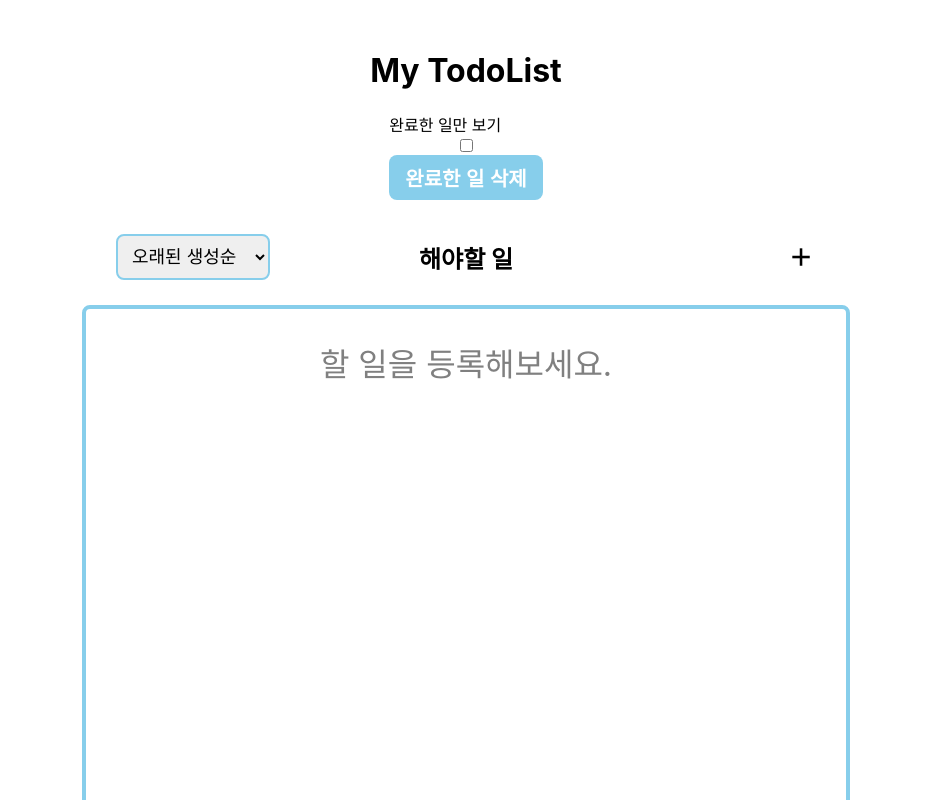
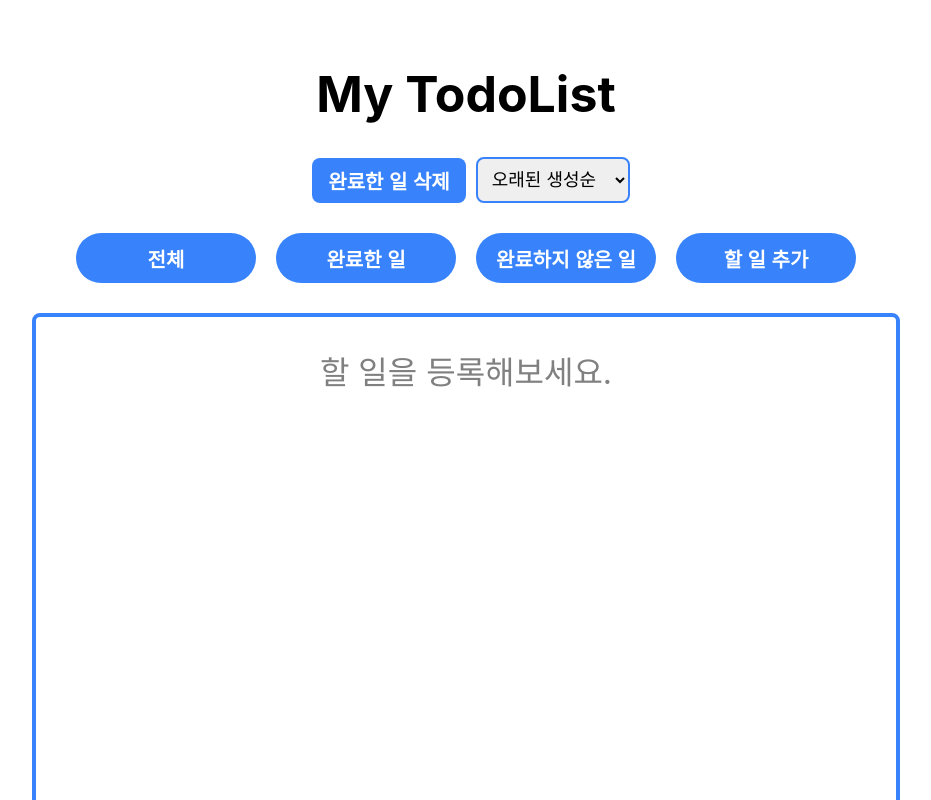
Before and after one commit to 2Junsu/React-TodoList, a React (Create React App) app: page / in a window 1280 px wide. Shown: the top 800 px of the page, without its empty margins (174-1105 px from the left). Built offline with nearby package versions, Linux system fonts and the light colour scheme.

Commit message:
design: mainColor 변경 및 메인 페이지 UI 수정

```diff
--- a/src/components/Todo.js
+++ b/src/components/Todo.js
@@ -4,7 +4,7 @@ import { useNavigate } from "react-router-dom"
 import { useDispatch, useSelector } from "react-redux"
 import { changeCheck, deleteTodo } from "../redux/reducer/todo"
 import $ from "jquery"
-import { Tag } from "../elements"
+import { Button, Tag } from "../elements"
 
 const Todo = (props) => {
   const id = props.id
@@ -69,22 +69,19 @@ const Todo = (props) => {
     >
       <Container>
         <Left>
-          <Checkbox
-            type="checkbox"
-            id={props.checkId}
-            onChange={handleCheck}
-            checked={check}
-          />
           <TitleDeadline>
-            <TitleContainer onClick={onClick}>
+            <TitleContainer check={check}>
               <Title>{data.title}</Title>
             </TitleContainer>
             <Deadline>
-              {data.deadline.slice(0, -12).replaceAll("/", ".")}
+              {data.deadline.split(",")[0].replaceAll("/", ".")}
             </Deadline>
           </TitleDeadline>
         </Left>
         <Buttons>
+          <div
+            style={{ marginRight: 15, display: "flex", alignItems: "center" }}
+          >
             <EditImg
               onClick={editElement}
               src={require("../assets/images/edit.png")}
@@ -92,6 +89,13 @@ const Todo = (props) => {
             <DeleteImg
               onClick={deleteElement}
               src={require("../assets/images/delete.png")}
+            />
+          </div>
+          <Checkbox
+            type="checkbox"
+            id={props.checkId}
+            onChange={handleCheck}
+            checked={check}
           />
         </Buttons>
       </Container>
@@ -106,25 +110,34 @@ const Todo = (props) => {
           />
         ))}
       </Tags>
+      <Detail>
+        <Button onClick={onClick}>자세히</Button>
+      </Detail>
     </Wrap>
   )
 }
-const Wrap = styled.div`
+const Wrap = styled.details`
   display: flex;
   flex-direction: column;
+  align-items: center;
   border: 2px solid
     ${(props) =>
-      props.check ? props.completeColor : props.isSoon ? "red" : "skyblue"};
+      props.check
+        ? props.completeColor
+        : props.isSoon
+        ? "red"
+        : props.theme.mainColor};
   color: ${(props) => (props.check ? props.completeColor : "black")};
   border-radius: 8px;
   width: 700px;
   padding: 15px;
   margin: 5px 0px;
 `
-const Container = styled.div`
+const Container = styled.summary`
   display: flex;
   justify-content: space-between;
   align-items: center;
+  cursor: pointer;
 `
 const Tags = styled.div`
   display: flex;
@@ -136,6 +149,7 @@ const Left = styled.div`
 `
 const Buttons = styled.div`
   display: flex;
+  align-items: center;
 `
 const EditImg = styled.img`
   width: 25px;
@@ -158,6 +172,7 @@ const TitleDeadline = styled.div`
   align-items: center;
 `
 const TitleContainer = styled.div`
+  text-decoration: ${(props) => (props.check ? "line-through" : "")};
   width: 450px;
   margin-left: 10px;
   overflow: auto;
@@ -174,4 +189,10 @@ const Deadline = styled.span`
   font-size: 16px;
   color: gray;
 `
+const Detail = styled.div`
+  width: 100%;
+  display: flex;
+  justify-content: center;
+  margin-top: 10px;
+`
 export default Todo
--- a/src/elements/Button.js
+++ b/src/elements/Button.js
@@ -1,20 +1,24 @@
-import React from 'react'
-import styled from 'styled-components'
+import React from "react"
+import styled from "styled-components"
 
 const Button = (props) => {
-  const { children, margin, onClick } = props
-  return <Btn {...props}>{children}</Btn>
+  const { children, margin, onClick, name } = props
+  return (
+    <Btn onClick={onClick} name={name} {...props}>
+      {children}
+    </Btn>
+  )
 }
 
 Button.defaultProps = {
-  margin: '0px',
+  margin: "0px",
   onClick: () => {},
 }
 
 const Btn = styled.button`
   margin: ${(props) => props.margin};
   padding: 8px 16px;
-  background-color: skyblue;
+  background-color: ${(props) => props.theme.mainColor};
   border: none;
   border-radius: 8px;
   color: white;
@@ -23,5 +27,8 @@ const Btn = styled.button`
   &:hover {
     cursor: pointer;
   }
+  .clicked {
+    background-color: goldenrod;
+  }
 `
 export default Button
--- a/src/elements/Header.js
+++ b/src/elements/Header.js
@@ -1,8 +1,8 @@
-import React from 'react'
-import styled from 'styled-components'
-import { useNavigate } from 'react-router-dom'
-import { useDispatch } from 'react-redux'
-import { clearTags } from '../redux/reducer/todo'
+import React from "react"
+import styled from "styled-components"
+import { useNavigate } from "react-router-dom"
+import { useDispatch } from "react-redux"
+import { clearTags } from "../redux/reducer/todo"
 
 const Header = (props) => {
   const type = props.type
@@ -13,16 +13,16 @@ const Header = (props) => {
     <Text
       onClick={() => {
         //등록 및 수정 페이지에서만 동작
-        if (type === 'add' || type === 'edit') {
+        if (type === "add" || type === "edit") {
           if (
             window.confirm(
-              '입력 중인 내용이 삭제되고, 메인 페이지로 이동합니다.',
+              "입력 중인 내용이 삭제되고, 메인 페이지로 이동합니다."
             )
           ) {
-            navigate('/')
+            navigate("/")
             dispatch(clearTags())
           }
-        } else navigate('/')
+        } else navigate("/")
       }}
     >
       My TodoList
@@ -31,6 +31,7 @@ const Header = (props) => {
 }
 
 const Text = styled.h1`
+  font-size: 50px;
   &:hover {
     cursor: pointer;
   }
--- a/src/pages/Detail.js
+++ b/src/pages/Detail.js
@@ -1,8 +1,8 @@
-import React from 'react'
-import styled from 'styled-components'
-import { Header, Tag } from '../elements'
-import { useParams } from 'react-router-dom'
-import { useSelector } from 'react-redux'
+import React from "react"
+import styled from "styled-components"
+import { Header, Tag } from "../elements"
+import { useParams } from "react-router-dom"
+import { useSelector } from "react-redux"
 
 const Detail = (props) => {
   const type = props.type
@@ -16,23 +16,23 @@ const Detail = (props) => {
       <Header type={type} />
       <Container>
         <Deadline>
-          마감 목표일 : {data.deadline.slice(0, -12).replaceAll('/', '.')}
+          마감 목표일 : {data.deadline.slice(0, -12).replaceAll("/", ".")}
         </Deadline>
         <Title>{data.title}</Title>
         <DateContainer>
-          <Date>생성일 : {data.date.replaceAll('/', '.')}</Date>
-          <EditDate>수정일 : {data.editDate.replaceAll('/', '.')}</EditDate>
+          <Date>생성일 : {data.date.replaceAll("/", ".")}</Date>
+          <EditDate>수정일 : {data.editDate.replaceAll("/", ".")}</EditDate>
           <CompleteDate>
             {isCompleted
-              ? `완료일 : ${completedTime.replaceAll('/', '.')}`
-              : '아직 완료하지 않은 일입니다.'}
+              ? `완료일 : ${completedTime.replaceAll("/", ".")}`
+              : "아직 완료하지 않은 일입니다."}
           </CompleteDate>
         </DateContainer>
         <ContentContainer>
           <Content>{data.content}</Content>
         </ContentContainer>
         <TagContainer>
-          <span style={{ fontSize: 24, fontWeight: 'bold' }}>태그</span>
+          <span style={{ fontSize: 24, fontWeight: "bold" }}>태그</span>
           <Tags>
             {data.tags.map((data) => (
               <Tag
@@ -61,7 +61,7 @@ const Container = styled.div`
   width: 60%;
   margin-top: 30px;
   padding: 30px;
-  border: 2px solid skyblue;
+  border: 2px solid ${(props) => props.theme.mainColor};
   border-radius: 8px;
 `
 const Title = styled.span`
--- a/src/pages/EditTodo.js
+++ b/src/pages/EditTodo.js
@@ -1,13 +1,13 @@
-import React, { useState, useEffect } from 'react'
-import styled from 'styled-components'
-import { Header, Tag, Button } from '../elements'
-import { useParams } from 'react-router-dom'
-import { useSelector, useDispatch } from 'react-redux'
-import DatePicker from 'react-datepicker'
-import { Modal, TagModal } from '../components'
-import $ from 'jquery'
-import { addTag, changeModal, editTodo } from '../redux/reducer/todo'
-import { useNavigate } from 'react-router-dom'
+import React, { useState, useEffect } from "react"
+import styled from "styled-components"
+import { Header, Tag, Button } from "../elements"
+import { useParams } from "react-router-dom"
+import { useSelector, useDispatch } from "react-redux"
+import DatePicker from "react-datepicker"
+import { Modal, TagModal } from "../components"
+import $ from "jquery"
+import { addTag, changeModal, editTodo } from "../redux/reducer/todo"
+import { useNavigate } from "react-router-dom"
 
 const EditTodo = (props) => {
   const type = props.type
@@ -19,13 +19,13 @@ const EditTodo = (props) => {
   const tags = useSelector((state) => state.reducer.tags)
   const modalTitleOpen = useSelector((state) => state.reducer.modalOpen.title)
   const modalContentOpen = useSelector(
-    (state) => state.reducer.modalOpen.content,
+    (state) => state.reducer.modalOpen.content
   )
   const tagModalOpen = useSelector((state) => state.reducer.modalOpen.tag)
 
   //최종 변경 시 리덕스에 저장될 값
-  const [title, setTitle] = useState(localStorage.getItem('changeTitle'))
-  const [content, setContent] = useState(localStorage.getItem('changeContent'))
+  const [title, setTitle] = useState(localStorage.getItem("changeTitle"))
+  const [content, setContent] = useState(localStorage.getItem("changeContent"))
   const [date, setDate] = useState(new Date()) //변경된 마감 목표일
   const [isCalOpened, setIsCalOpened] = useState(false)
 
@@ -51,36 +51,36 @@ const EditTodo = (props) => {
       title,
       content,
       tags,
-      deadline: date.toLocaleString('en', { timeZone: 'Asia/Seoul' }),
-      editDate: new Date().toLocaleString('en', { timeZone: 'Asia/Seoul' }),
+      deadline: date.toLocaleString("en", { timeZone: "Asia/Seoul" }),
+      editDate: new Date().toLocaleString("en", { timeZone: "Asia/Seoul" }),
     }
     dispatch(editTodo(submitData))
-    alert('수정이 완료되었습니다.')
+    alert("수정이 완료되었습니다.")
 
-    localStorage.setItem('changeTitle', '')
-    localStorage.setItem('changeContent', '')
-    navigate('/')
+    localStorage.setItem("changeTitle", "")
+    localStorage.setItem("changeContent", "")
+    navigate("/")
     window.location.reload()
   }
 
   const cancel = () => {
     //수정 취소
-    localStorage.setItem('changeTitle', '')
-    localStorage.setItem('changeContent', '')
-    navigate('/')
+    localStorage.setItem("changeTitle", "")
+    localStorage.setItem("changeContent", "")
+    navigate("/")
   }
 
   useEffect(() => {
     //마감 목표일 변경 클릭 시 달력 UI open
-    if (isCalOpened) $('#calendar').show()
-    else $('#calendar').hide()
+    if (isCalOpened) $("#calendar").show()
+    else $("#calendar").hide()
   }, [isCalOpened])
 
   useEffect(() => {
     //처음 랜더링될 때 로컬스토리지 값 설정
     //tag 변경을 위해 리덕스에 접근
-    localStorage.setItem('changeTitle', data.title)
-    localStorage.setItem('changeContent', data.content)
+    localStorage.setItem("changeTitle", data.title)
+    localStorage.setItem("changeContent", data.content)
 
     data.tags.forEach((data) => {
       dispatch(addTag(data))
@@ -90,11 +90,11 @@ const EditTodo = (props) => {
   useEffect(() => {
     //로컬스토리지 값이 바뀔 때마다(제목이나 설명을 변경할 때마다)
     //화면에 보이는 값 변경
-    setTitle(localStorage.getItem('changeTitle'))
-    setContent(localStorage.getItem('changeContent'))
+    setTitle(localStorage.getItem("changeTitle"))
+    setContent(localStorage.getItem("changeContent"))
   }, [
-    localStorage.getItem('changeTitle'),
-    localStorage.getItem('changeContent'),
+    localStorage.getItem("changeTitle"),
+    localStorage.getItem("changeContent"),
   ])
 
   return (
@@ -115,7 +115,7 @@ const EditTodo = (props) => {
           <Button
             margin="0px 10px"
             onClick={() => {
-              openModal('title')
+              openModal("title")
             }}
           >
             할 일 제목 변경
@@ -134,7 +134,7 @@ const EditTodo = (props) => {
         <div style={{ marginTop: 20 }}>
           <Button
             onClick={() => {
-              openModal('content')
+              openModal("content")
             }}
           >
             상세설명 변경
@@ -151,11 +151,11 @@ const EditTodo = (props) => {
         </div>
         <TagContainer>
           <ChangeView>
-            <span style={{ fontSize: 24, fontWeight: 'bold' }}>태그</span>
+            <span style={{ fontSize: 24, fontWeight: "bold" }}>태그</span>
             <Button
               margin="0px 10px"
               onClick={() => {
-                openModal('tag')
+                openModal("tag")
               }}
             >
               태그 추가
@@ -199,7 +199,7 @@ const Container = styled.div`
   width: 60%;
   margin-top: 30px;
   padding: 30px;
-  border: 2px solid skyblue;
+  border: 2px solid ${(props) => props.theme.mainColor};
   border-radius: 8px;
 `
 const ChangeView = styled.div`
--- a/src/pages/Main.js
+++ b/src/pages/Main.js
@@ -1,10 +1,10 @@
 import React, { useState, useEffect } from "react"
 import styled from "styled-components"
-import { Todo, CompletedTodo } from "../components"
+import { Todo } from "../components"
 import { Header, Button } from "../elements"
 import { useNavigate } from "react-router-dom"
 import { useDispatch, useSelector } from "react-redux"
-import { deleteCompletedTodo, filterOnlyCompleted } from "../redux/reducer/todo"
+import { deleteCompletedTodo } from "../redux/reducer/todo"
 import $ from "jquery"
 
 const Main = (props) => {
@@ -13,35 +13,15 @@ const Main = (props) => {
   const dispatch = useDispatch()
   const todoList = useSelector((state) => state.reducer.todoList)
   const [showTodoList, setShowTodoList] = useState(todoList) //필터링에 따라 화면에 보여질 실제 투두리스트
-  const [completeIsChecked, setCompleteIsChecked] = useState(false)
-  const completedList = useSelector((state) => state.reducer.completedList)
+  const [showType, setShowType] = useState("all")
   const allTags = useSelector((state) => state.reducer.allTags)
   const allTagsName = allTags.map((data) => data.name) //전체 태그의 이름만을 저장할 배열
   const set = new Set(allTagsName) //태그명 중복을 없애기 위해 배열을 set 객체로 변환
   const filterTags = [...set].sort() //set 객체를 다시 배열로 변환
 
-  // const [isAll, setIsAll] = useState(true)
-  // const [isCompleted, setIsCompleted] = useState(false)
-
-  console.log(showTodoList)
   const onClick = () => {
     navigate("/add")
   }
-
-  // const seeAll = () => {
-  //   //전체 할 일 보기
-  //   setIsAll(true)
-  //   if (isCompleted) setIsCompleted(false)
-  //   $("#filter").show()
-  // }
-
-  // const onlyCompleted = () => {
-  //   //완료한 일만 보기
-  //   setIsCompleted(true)
-  //   if (isAll) setIsAll(false)
-  //   dispatch(filterOnlyCompleted())
-  //   $("#filter").hide()
-  // }
 
   const deleteCompleted = () => {
     //완료한 일이 존재하면 일괄 삭제
@@ -117,6 +97,11 @@ const Main = (props) => {
     }
   }
 
+  //전체, 완료한 일, 완료하지 않은 일
+  const changeShowType = (e) => {
+    setShowType(e.target.name)
+  }
+
   useEffect(() => {
     $("#filter").show()
     $("#tagFilter").hide()
@@ -130,33 +115,7 @@ const Main = (props) => {
     <Container>
       <Header type={type} />
       <Buttons>
-        {/* <FilterBtn onClick={seeAll}>전체 할 일 보기</FilterBtn>
-        <FilterBtn onClick={onlyCompleted}>완료한 일만 보기</FilterBtn> */}
-        <span>완료한 일만 보기</span>
-        <input
-          type="checkbox"
-          checked={completeIsChecked}
-          onChange={() => {
-            setCompleteIsChecked(!completeIsChecked)
-          }}
-        />
         <DeleteBtn onClick={deleteCompleted}>완료한 일 삭제</DeleteBtn>
-      </Buttons>
-      <ListView>
-        <ListHeader>
-          <TagFilter
-            id="tagFilter"
-            onChange={onTagSelected}
-            defaultValue="default"
-          >
-            <option value="default">전체</option>
-            {filterTags &&
-              filterTags.map((data, idx) => (
-                <option key={idx} value={data}>
-                  {data}
-                </option>
-              ))}
-          </TagFilter>
         <Filter
           id="filter"
           onChange={onOptionSelected}
@@ -168,8 +127,42 @@ const Main = (props) => {
           <option value="recentDeadline">마감일 빠른 순</option>
           <option value="tag">태그 별</option>
         </Filter>
-          <Text>해야할 일</Text>
-          <Write src={require("../assets/images/add.png")} onClick={onClick} />
+        <TagFilter
+          id="tagFilter"
+          onChange={onTagSelected}
+          defaultValue="default"
+        >
+          <option value="default">전체 태그</option>
+          {filterTags &&
+            filterTags.map((data, idx) => (
+              <option key={idx} value={data}>
+                {data}
+              </option>
+            ))}
+        </TagFilter>
+      </Buttons>
+      <ListView>
+        <ListHeader>
+          <OptionButton margin="0px 10px" name="all" onClick={changeShowType}>
+            전체
+          </OptionButton>
+          <OptionButton
+            margin="0px 10px"
+            name="complete"
+            onClick={changeShowType}
+          >
+            완료한 일
+          </OptionButton>
+          <OptionButton
+            margin="0px 10px"
+            name="incomplete"
+            onClick={changeShowType}
+          >
+            완료하지 않은 일
+          </OptionButton>
+          <OptionButton onClick={onClick} margin="0px 10px">
+            할 일 추가
+          </OptionButton>
         </ListHeader>
         <ListContent>
           {todoList.length === 0 ? (
@@ -184,7 +177,18 @@ const Main = (props) => {
                 할 일을 등록해보세요.
               </span>
             </div>
-          ) : completeIsChecked ? (
+          ) : showType === "all" ? (
+            showTodoList &&
+            showTodoList.map((data, idx) => (
+              <Todo
+                key={idx}
+                id={data.id}
+                idx={idx}
+                checkId={"check" + data.id}
+                completeColor="#dddddd"
+              />
+            ))
+          ) : showType === "complete" ? (
             showTodoList &&
             showTodoList.map((data, idx) =>
               data.isCompleted ? (
@@ -199,7 +203,8 @@ const Main = (props) => {
             )
           ) : (
             showTodoList &&
-            showTodoList.map((data, idx) => (
+            showTodoList.map((data, idx) =>
+              !data.isCompleted ? (
                 <Todo
                   key={idx}
                   id={data.id}
@@ -207,32 +212,9 @@ const Main = (props) => {
                   checkId={"check" + data.id}
                   completeColor="#dddddd"
                 />
-            ))
+              ) : null
+            )
           )}
-          {/* {completedList.length === 0 ? (
-            <div
-              style={{
-                width: "100%",
-                display: "flex",
-                justifyContent: "center",
-              }}
-            >
-              <span style={{ fontSize: 32, color: "gray" }}>
-                아직 완료한 일이 없습니다.
-              </span>
-            </div>
-          ) : (
-            isCompleted &&
-            completedList &&
-            completedList.map((data, idx) => (
-              <CompletedTodo
-                id={data.id}
-                idx={idx}
-                checkId={"completedCheck" + data.id}
-                completeColor="#dddddd"
-              />
-            ))
-          )} */}
         </ListContent>
       </ListView>
     </Container>
@@ -253,7 +235,7 @@ const ListView = styled.div`
   align-items: center;
 `
 const ListHeader = styled.div`
-  width: 700px;
+  width: 800px;
   display: flex;
   justify-content: center;
   align-items: center;
@@ -266,7 +248,7 @@ const ListContent = styled.div`
   align-items: center;
   width: 100%;
   height: 700px;
-  border: 4px solid skyblue;
+  border: 4px solid ${(props) => props.theme.mainColor};
   border-radius: 8px;
   overflow: auto;
   padding: 30px;
@@ -275,32 +257,26 @@ const Filter = styled.select`
   padding: 10px;
   font-size: 18px;
   border-radius: 8px;
-  border: 2px solid skyblue;
-  position: absolute;
-  left: 0px;
+  border: 2px solid ${(props) => props.theme.mainColor};
 `
 const TagFilter = styled(Filter)`
-  top: -60px;
+  margin: 0px 10px;
 `
-const Write = styled.img`
-  width: 30px;
-  height: 30px;
-  position: absolute;
-  right: 0px;
-  &:hover {
-    cursor: pointer;
-  }
-`
-const Text = styled.span`
-  font-size: 24px;
-  font-weight: bold;
+const OptionButton = styled(Button)`
+  width: 200px;
+  height: 50px;
+  border-radius: 25px;
 `
 const Buttons = styled.div`
   display: flex;
-  flex-direction: column;
+  align-items: center;
+  justify-content: center;
+  width: 800px;
 `
 const FilterBtn = styled(Button)`
   margin-bottom: 10px;
 `
-const DeleteBtn = styled(FilterBtn)``
+const DeleteBtn = styled(FilterBtn)`
+  margin: 0px 10px;
+`
 export default Main
--- /dev/null
+++ b/src/theme.js
@@ -0,0 +1,5 @@
+const theme = {
+  mainColor: "#3883fc",
+}
+
+export default theme
```
Also changed, not shown: src/App.js (+7 -3 lines), src/components/Modal.js (+27 -26 lines), src/components/TagModal.js (+38 -37 lines), src/pages/AddTodo.js (+28 -28 lines). Lines whose indentation alone changed are shown as unchanged.
